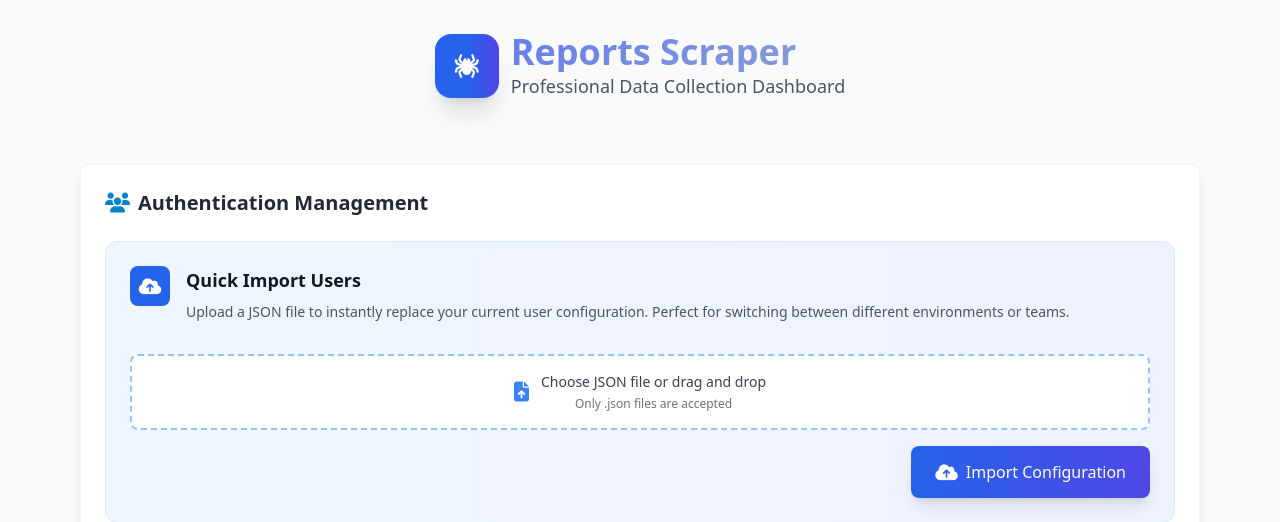
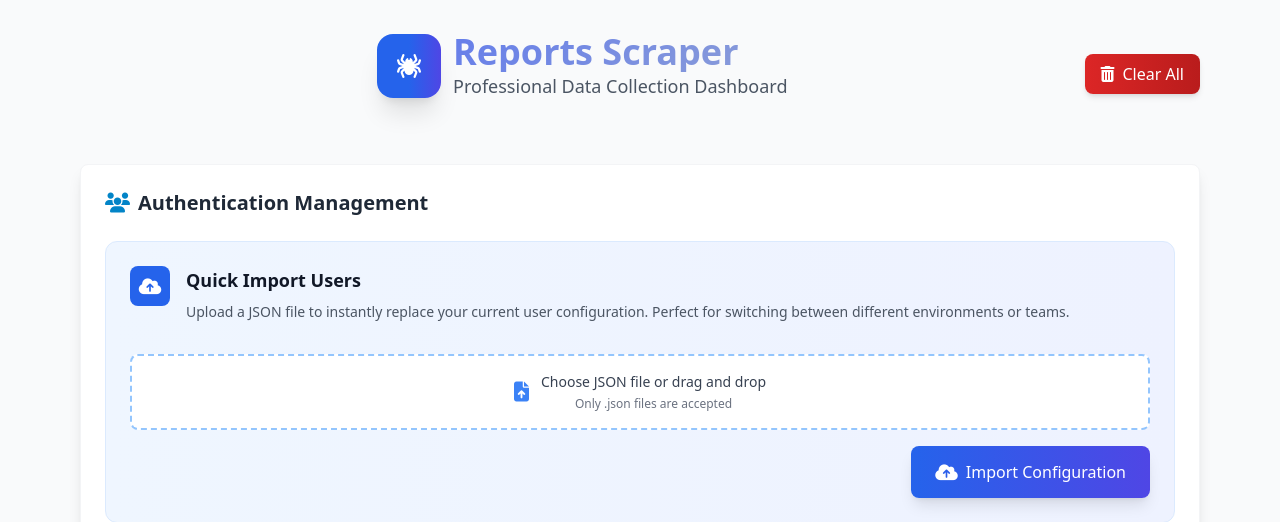
Before and after one commit to davidgonzalezfx/reports-scrapper, a Flask app: page / in a window 1280 px wide. Shown: the top 522 px of the page. Run offline with Flask 3, Linux system fonts and the light colour scheme; some libraries are stand-ins or nearby versions.

Commit message:
Fix - Reset on startup + delete all button

```diff
--- a/app.py
+++ b/app.py
@@ -1252,6 +1252,43 @@ def save_users_route():
         return jsonify({"error": "Failed to save users"}), 500
 
 
+@app.route("/clear-all", methods=["POST"])
+def clear_all():
+    """Clear all users and reports.
+
+    Returns:
+        JSON with status, files deleted count, and users cleared confirmation
+    """
+    try:
+        # Clear all reports
+        reports_dir = get_reports_directory(REPORTS_DIR)
+        reports_dir.mkdir(parents=True, exist_ok=True)
+
+        files_deleted = 0
+        for file_path in reports_dir.glob("*"):
+            if file_path.is_file():
+                file_path.unlink()
+                files_deleted += 1
+                logger.info(f"Deleted report file: {file_path.name}")
+
+        # Clear all users
+        save_users([])
+        logger.info("Successfully cleared all users")
+
+        logger.info(f"Successfully cleared {files_deleted} reports and all users")
+        return jsonify({
+            "status": "ok",
+            "files_deleted": files_deleted,
+            "users_cleared": True
+        })
+
+    except Exception as e:
+        logger.error(f"Error clearing all data: {e}")
+        return jsonify({
+            "error": f"Failed to clear data: {str(e)}"
+        }), 500
+
+
 @app.route("/upload-users", methods=["POST"])
 def upload_users():
     """Upload users configuration from JSON file.
@@ -1420,7 +1457,7 @@ def cleanup_on_startup() -> None:
     # Clean up users
     try:
         logger.info("Clearing all configured users on startup")
-        # save_users([])
+        save_users([])
         logger.info("Successfully cleared all users")
     except FileOperationError as e:
         logger.error(f"Failed to clear users during startup: {e}")
--- a/templates/scrapper.html
+++ b/templates/scrapper.html
@@ -162,7 +162,9 @@
 <body class="bg-gray-50 min-h-screen">
 	<div class="max-w-6xl mx-auto px-4 py-8">
 		<!-- Header -->
-		<div class="mb-12 text-center">
+		<div class="mb-12 flex items-center justify-between">
+			<!-- Left: Title (centered visually) -->
+			<div class="flex-1 text-center">
 				<div class="inline-flex items-center gap-3 mb-4">
 					<div
 						class="w-16 h-16 bg-gradient-to-r from-blue-600 via-blue-600 to-indigo-600 rounded-2xl flex items-center justify-center shadow-xl">
@@ -172,6 +174,17 @@
 						<h1 class="text-4xl font-bold gradient-text">Reports Scraper</h1>
 						<p class="text-lg text-gray-600">Professional Data Collection Dashboard</p>
 					</div>
+				</div>
+			</div>
+
+			<!-- Right: Clear All Button -->
+			<div class="flex-shrink-0">
+				<button id="clear-all-btn"
+					class="group relative inline-flex items-center gap-2 px-4 py-2 bg-gradient-to-r from-red-600 to-red-700 text-white font-medium rounded-lg shadow-md hover:from-red-700 hover:to-red-800 focus:outline-none focus:ring-4 focus:ring-red-300 transition-all duration-200">
+					<i class="fas fa-trash-alt"></i>
+					<span>Clear All</span>
+					<div class="absolute inset-0 bg-white opacity-0 group-hover:opacity-20 rounded-lg transition-opacity duration-200"></div>
+				</button>
 			</div>
 		</div>
 
@@ -1380,6 +1393,38 @@
 					});
 			}
 		});
+
+		// Clear all functionality (users and reports)
+		document.getElementById('clear-all-btn').addEventListener('click', function() {
+			if (confirm('This will reset all application data. Continue?')) {
+				// Show loading state
+				const btn = this;
+				const originalText = btn.innerHTML;
+				btn.innerHTML = '<i class="fas fa-spinner fa-spin"></i><span>Clearing...</span>';
+				btn.disabled = true;
+
+				fetch('/clear-all', { method: 'POST' })
+					.then(response => response.json())
+					.then(data => {
+						if (data.status === 'ok') {
+							showMessage(`Cleared ${data.files_deleted} reports and all users`, 'success');
+							// Reload page after a short delay
+							setTimeout(() => window.location.reload(), 1500);
+						} else {
+							showMessage(data.error || 'Failed to clear data', 'error');
+							// Restore button state
+							btn.innerHTML = originalText;
+							btn.disabled = false;
+						}
+					})
+					.catch(error => {
+						showMessage('Error clearing data: ' + error.message, 'error');
+						// Restore button state
+						btn.innerHTML = originalText;
+						btn.disabled = false;
+					});
+			}
+		});
 	</script>
 </body>
 
```
Lines whose indentation alone changed are shown as unchanged.
